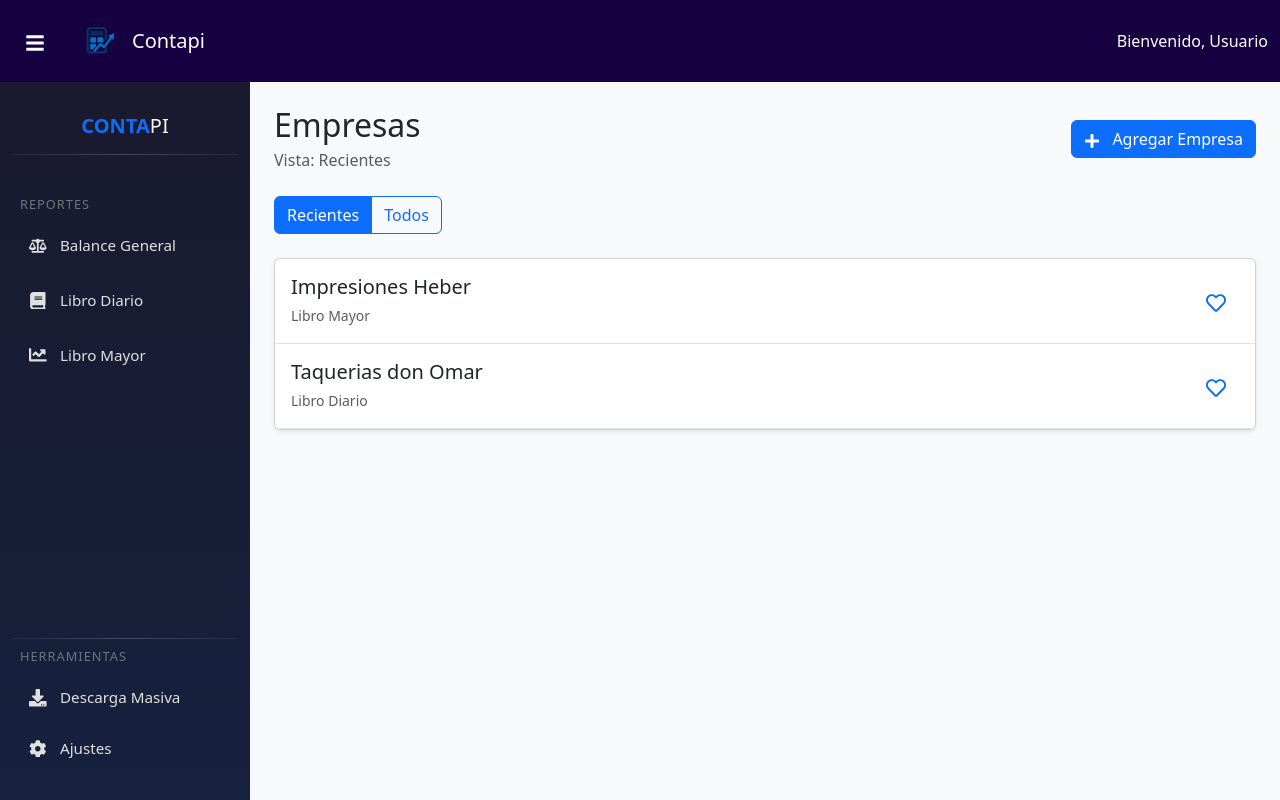
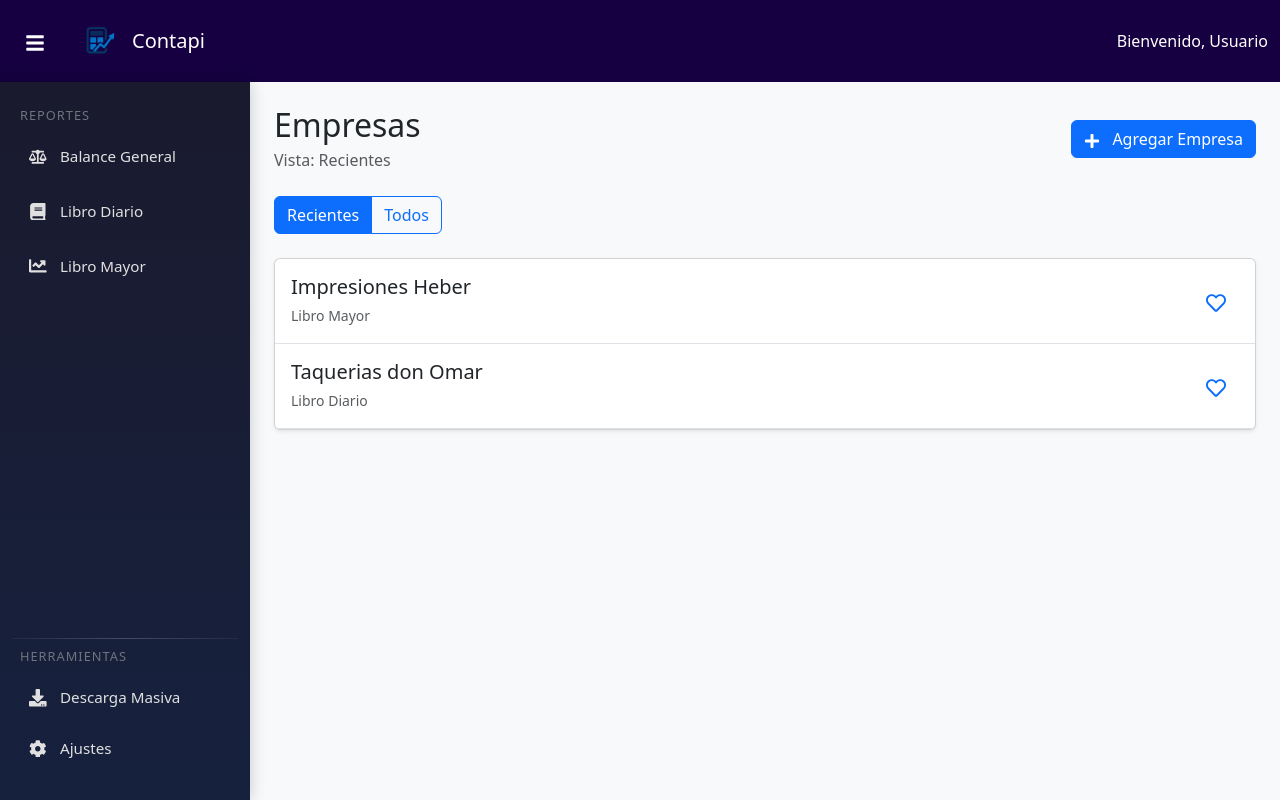
Before and after one commit to Heberjfet/ContaPi, a React (Vite) app in the folder contapaqi-frontend/: page /homepage in a window 1280 px wide. Built offline with nearby package versions, Linux system fonts and the light colour scheme.

Commit message:
mejorar la animación de la barra lateral y eliminar el encabezado del sidebar

```diff
--- a/contapaqi-frontend/src/componentes/dashboard/Sidebar.css
+++ b/contapaqi-frontend/src/componentes/dashboard/Sidebar.css
@@ -1,9 +1,21 @@
 .sidebar-container {
   width: 250px;
   padding: 1.5rem 0.75rem;
-  transition: all 0.3s ease;
+  transition: transform 0.3s ease, opacity 0.3s ease;
   box-shadow: 0 0 15px rgba(0, 0, 0, 0.2);
   background: linear-gradient(180deg, #1a1a2e 0%, #16213e 100%);
+  transform: translateX(0);
+  opacity: 1;
+}
+
+.sidebar-container.closed {
+  transform: translateX(-100%);
+  opacity: 0;
+}
+
+.sidebar-container.open {
+  transform: translateX(0);
+  opacity: 1;
 }
 
 .sidebar-header {
--- a/contapaqi-frontend/src/componentes/dashboard/Sidebar.jsx
+++ b/contapaqi-frontend/src/componentes/dashboard/Sidebar.jsx
@@ -28,14 +28,6 @@ function Sidebar({ setVistaActual, vistaActual }) {
     <>
       <aside className="sidebar-container bg-gradient-dark text-white">
         <div className="d-flex flex-column h-100">
-          <div className="sidebar-header mb-4">
-            <h5 className="mb-3 text-center">
-              <span className="text-primary fw-bold">CONTA</span>
-              <span className="text-light">PI</span>
-            </h5>
-            <div className="sidebar-divider"></div>
-          </div>
-
           <nav className="mb-4">
             <div className="menu-title ps-2 mb-2">REPORTES</div>
             <div className="d-flex flex-column gap-1">
```
